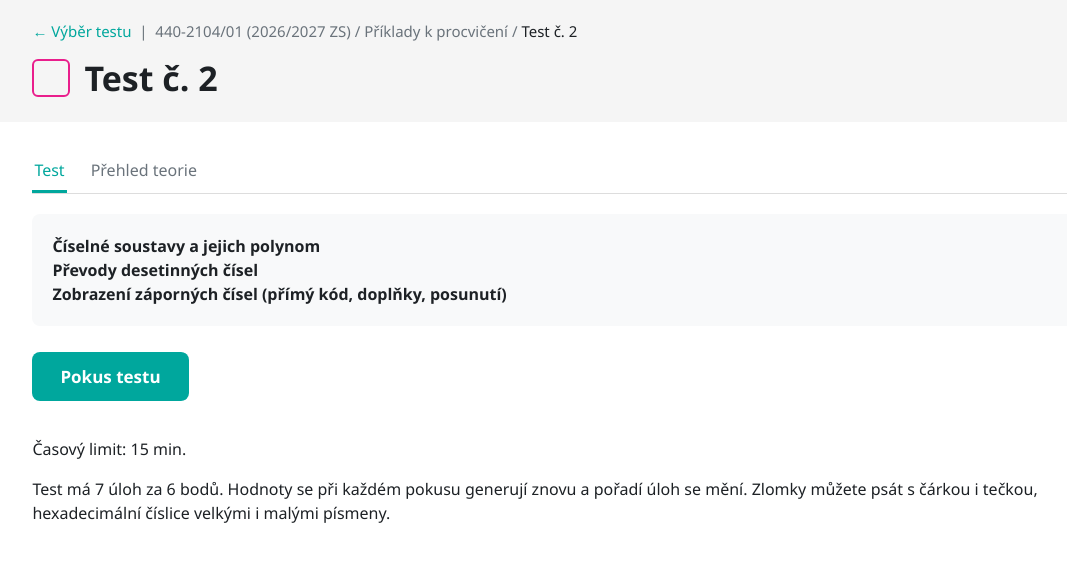
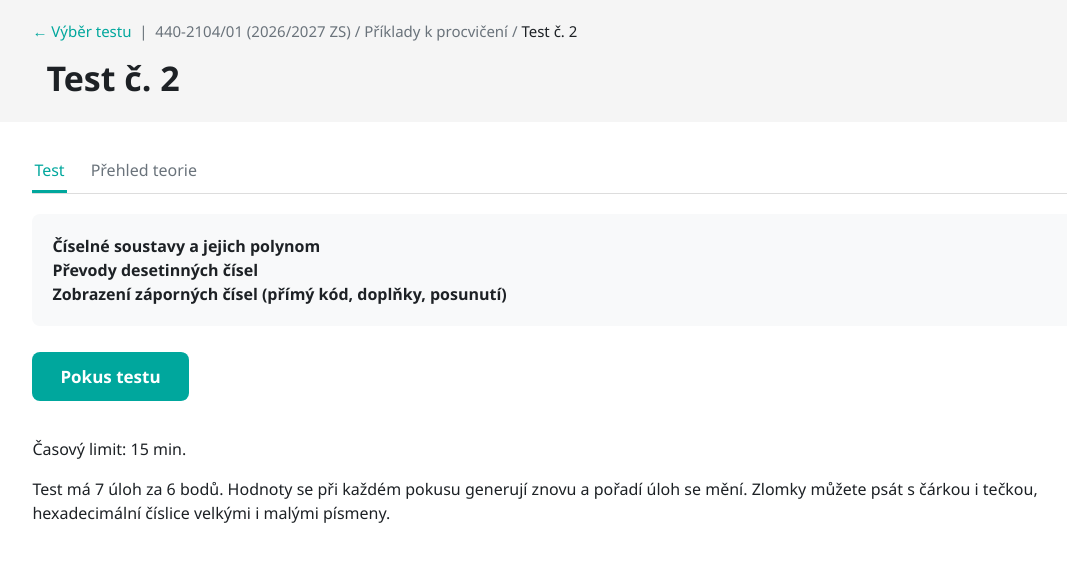
Before and after one commit to jonnnyyyyy/skolnitesty, a plain HTML site: page testy/zds/test2.html in a window 1280 px wide. Shown: the whole page, without its empty margins (70-1137 px from the left). Drawn offline with Linux system fonts and the light colour scheme.

Commit message:
Update test2.html

```diff
--- a/testy/zds/test2.html
+++ b/testy/zds/test2.html
@@ -13,7 +13,6 @@ a{color:var(--teal);cursor:pointer;text-decoration:none}a:hover{text-decoration:
 header{background:var(--bg);padding:20px 8vw 18px}
 .crumbs{font-size:15px;color:var(--grey)}.crumbs b{color:var(--ink);font-weight:400}
 h1{margin:10px 0 0;font-size:34px;display:flex;align-items:center;gap:14px}
-h1 i{width:38px;height:38px;border:2px solid #e91e8c;border-radius:6px;display:inline-block}
 main{padding:28px 8vw 60px}
 .info{background:#f8f9fa;border-radius:8px;padding:20px;margin-bottom:26px}
 .btn{background:var(--teal);color:#fff;border:0;border-radius:8px;padding:13px 28px;font-size:17px;font-weight:600;cursor:pointer;font-family:inherit}
```
